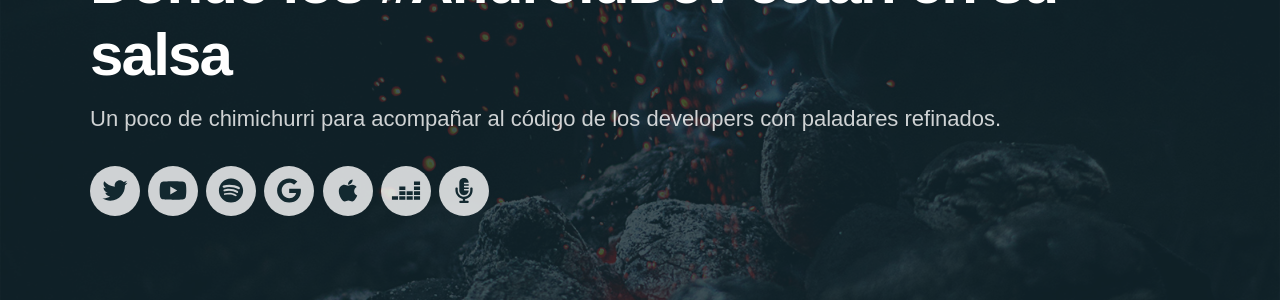
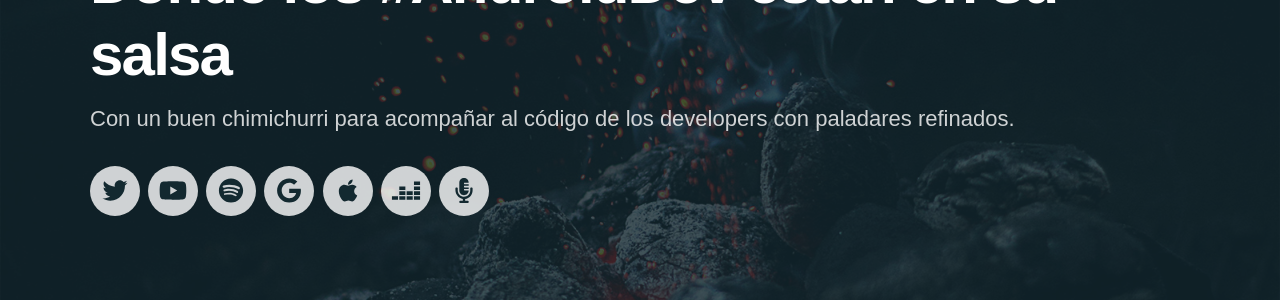
Before and after one commit to npatarino/chimichurri-code, a Jekyll site: the page built from index.html, in a window 1280 px wide. Shown: the part 294-594 px from the top of the page. Built offline with Jekyll 4.4.1, drawn with Linux system fonts in a browser that asks for light colours; nearby versions of some CDN libraries; some web fonts are replaced.

Commit message:
Fix slogan.

```diff
--- a/index.html
+++ b/index.html
@@ -14,7 +14,7 @@ featured_image: /images/demo/home.jpg
 	<div class="wrap">
 
 		<h1>Donde los #AndroidDev están en su salsa</h1>
-		<p>Un poco de chimichurri para acompañar al código de los developers con paladares refinados.</p>
+		<p>Con un buen chimichurri para acompañar al código de los developers con paladares refinados.</p>
 
 		{% include socials.html %}
 
```
